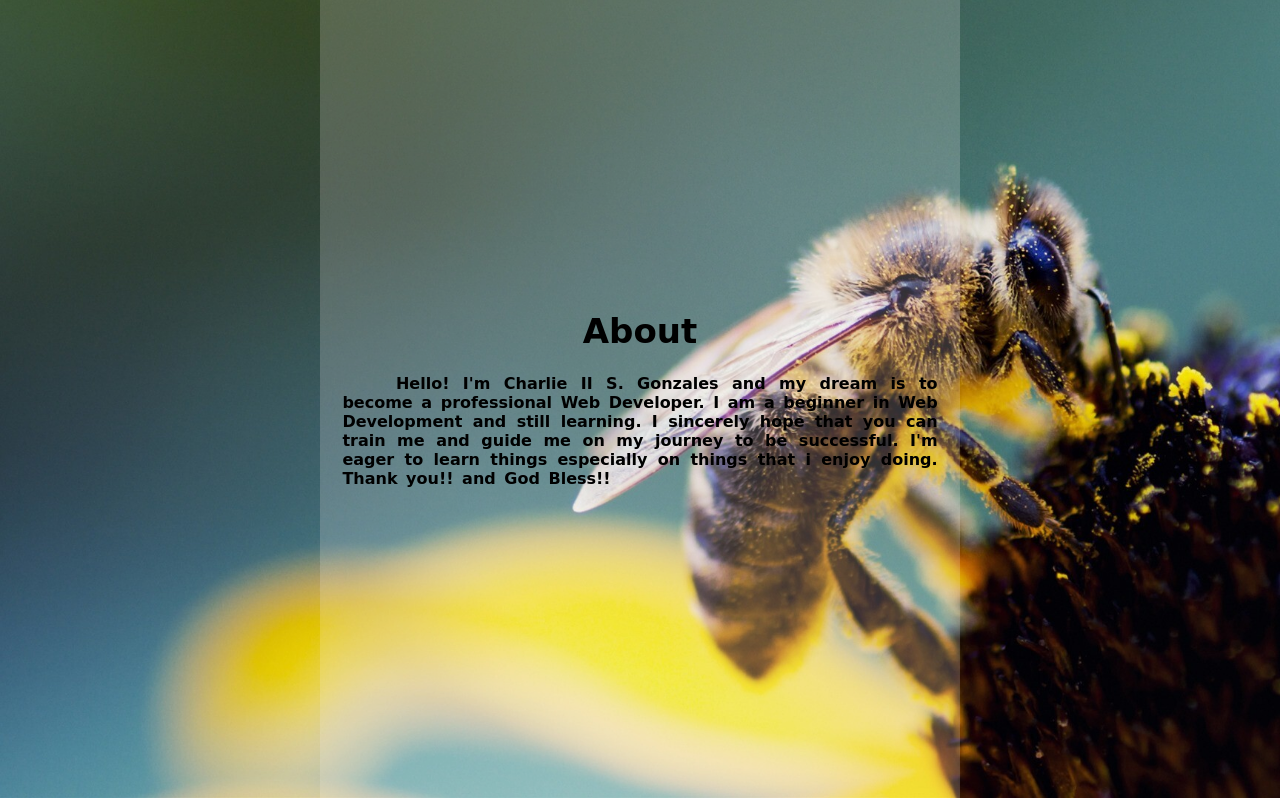
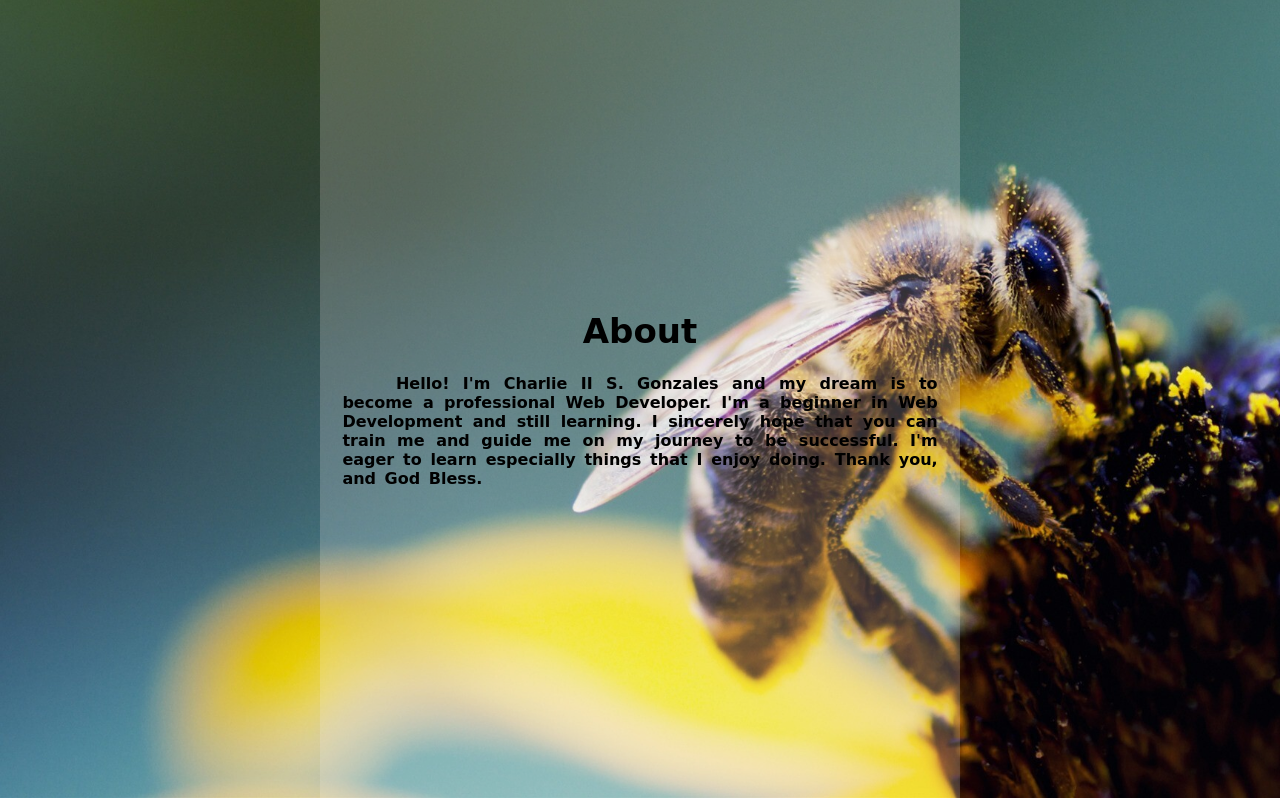
Before and after one commit to CharlieGonzales/portfolio, a PHP site: page / in a window 1280 px wide. Shown: the part 1601-2399 px from the top of the page. Run offline with PHP 8.4, Linux system fonts and the light colour scheme.

Commit message:
Update index.php

```diff
--- a/index.php
+++ b/index.php
@@ -60,8 +60,8 @@
                     <div id="about-tile">
                     <h3>About</h3>
 <p>&nbsp;&nbsp;&nbsp;&nbsp;Hello! I'm Charlie II S. Gonzales and my dream is to become a professional Web Developer.
-I am  a beginner in Web Development and still learning. I sincerely hope that you can train me and guide me on my journey to be successful.
-I'm eager to learn things especially on things that i enjoy doing. Thank you!! and God Bless!!</p>
+I'm a beginner in Web Development and still learning. I sincerely hope that you can train me and guide me on my journey to be successful.
+I'm eager to learn especially things that I enjoy doing. Thank you, and God Bless.</p>
                     </div>
                 </section>
 
```
